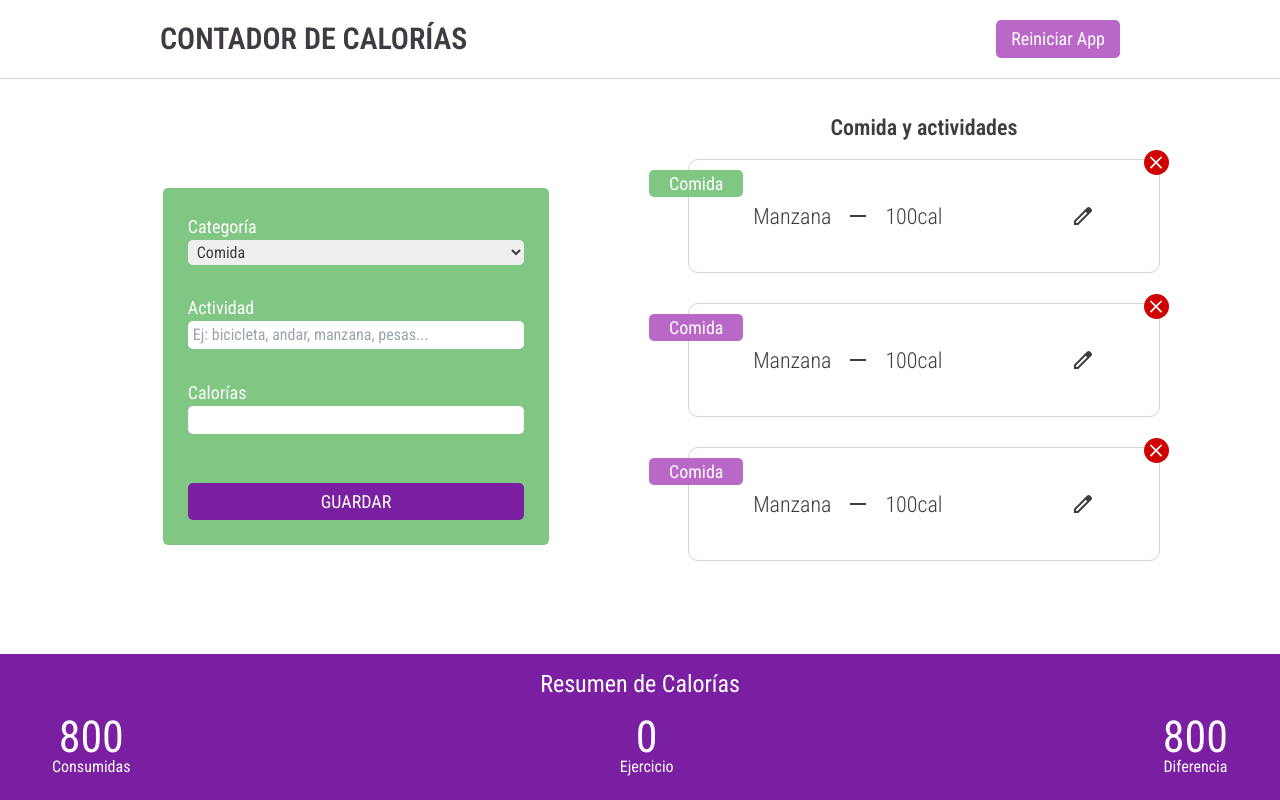
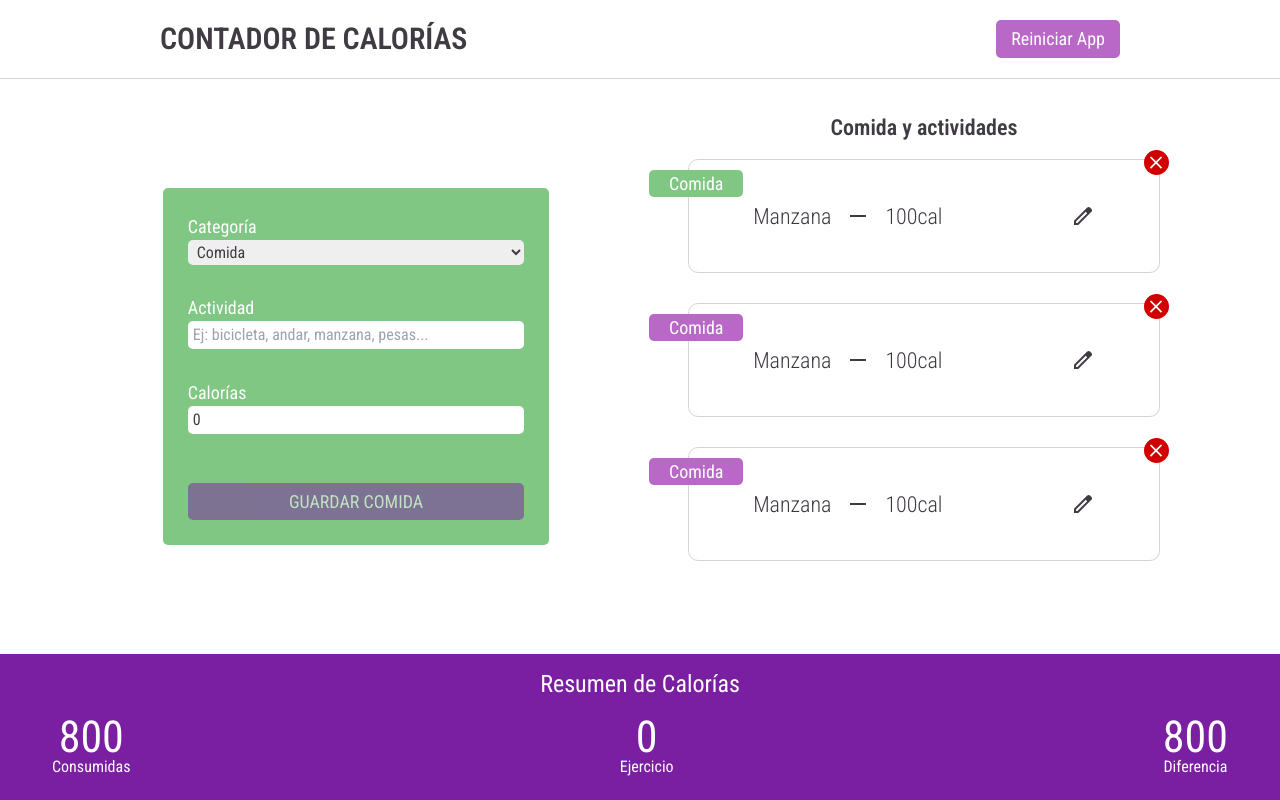
Before and after one commit to judithmf00/contadorCalorias, a React (Vite) app: page / in a window 1280 px wide. Built offline with nearby package versions, Linux system fonts and the light colour scheme.

Commit message:
Guardando el estado del formulario, habilitando el btn si es valido y cambiando texto del btn

```diff
--- a/src/Components/Form.tsx
+++ b/src/Components/Form.tsx
@@ -1,22 +1,31 @@
-import { useState } from "react"
+import { useState,ChangeEvent } from "react"
 import { categories } from "../data/db"
+import { Activity } from "../types";
 
 export default function Form() {
 
-  const [activity,setActivity] = useState({
+  const [activity,setActivity] = useState<Activity>({
     category: 1,
     name: '',
     calories:0,
   })
 
-  function handleChange(e: React.ChangeEvent<HTMLInputElement | HTMLSelectElement>) {
-    const { name, value } = e.target;
+  const isValidForm =()=>{
+    const {name, calories} = activity;
+    return name != "" && calories > 0 ?  true : false
+  }
+
+  function handleChange(e: ChangeEvent<HTMLInputElement | HTMLSelectElement>) {
+    const { id, value } = e.target;
+    isValidForm()
+
     setActivity((prevActivity) => ({
       ...prevActivity,
-      [name]:  name === 'calories' ? +value : value, // Convierte a número si es 'calories',
+      [id]:  id === 'calories' || id === 'category' ? +value : value, // Convierte a número si es 'calories',
     }));
-    console.log(activity)
+
   }
+  console.log(isValidForm())
 
   return (
     <form action="" className="form">
@@ -34,10 +43,10 @@ export default function Form() {
         </div>
         <div className="form__form-item">
             <label htmlFor="">Calorías</label>
-            <input type="number" name="calories" onChange={handleChange}/>
+            <input type="number" id="calories" onChange={handleChange} value={activity.calories}/>
         </div>
         <div className="form__form-item">
-          <input type="submit" value="Guardar" />
+          <input type="submit" value={activity.category == 1 ? "Guardar comida" : "Guardar ejercicio"} className="disabled:opacity-50" disabled={!isValidForm()} />
         </div>
     </form>
   )
--- a/src/types/index.ts
+++ b/src/types/index.ts
@@ -2,3 +2,9 @@ export type Category = {
     id: number,
     name: string,
 }
+
+export type Activity ={
+    category: number,
+    name: string,
+    calories:number,
+}
```
